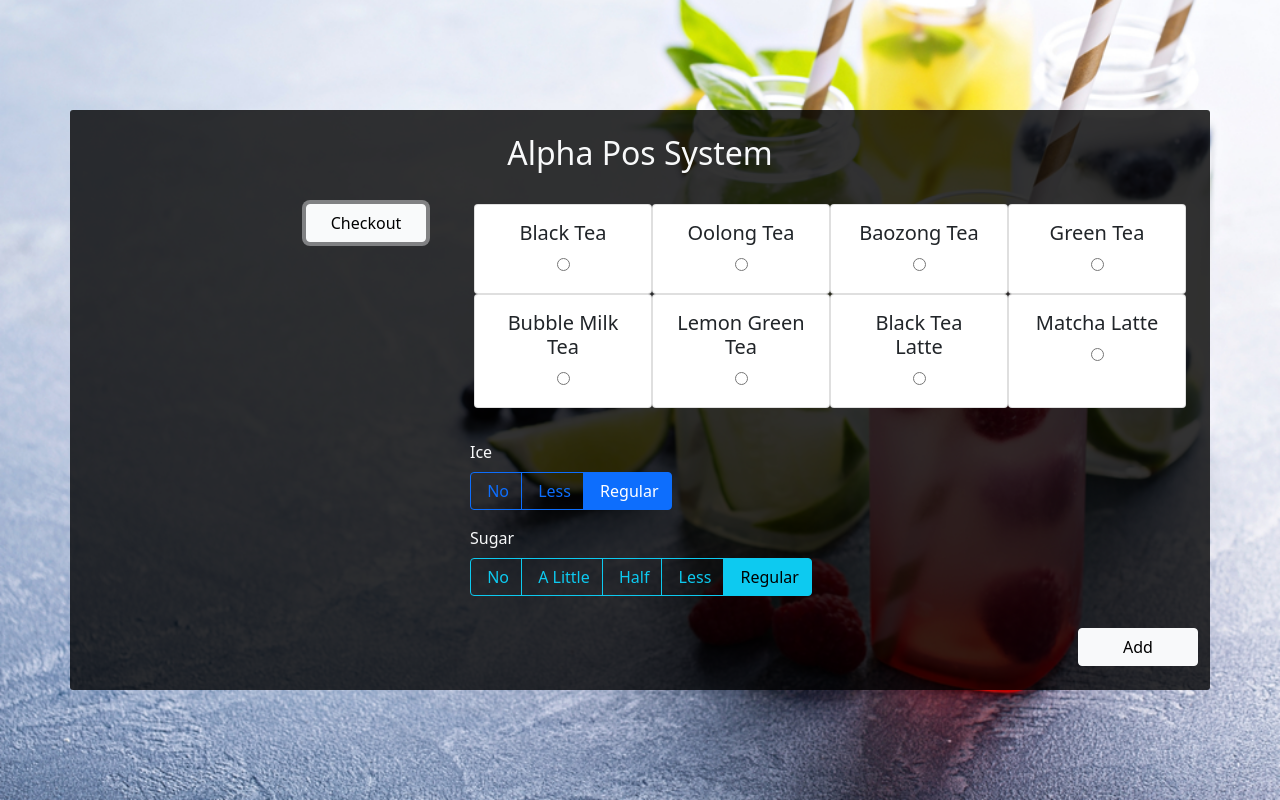
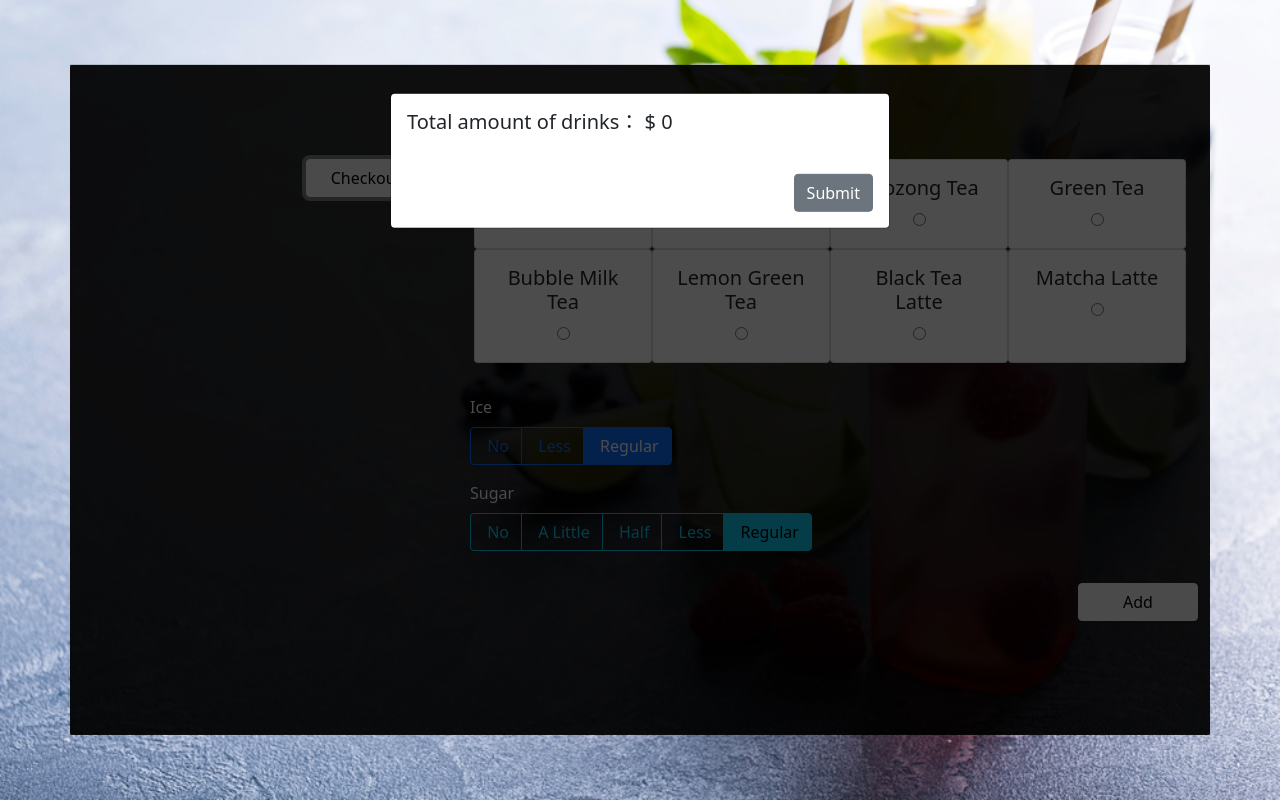
Before and after one commit to ethon92/alpha-pos-system-vue, a Vue app: page / in a window 1280 px wide. Both pictures are taken after a click on the button "Checkout". Built offline with nearby package versions, Linux system fonts and the light colour scheme.

Commit message:
add CheckoutModal and function

```diff
--- a/src/App.vue
+++ b/src/App.vue
@@ -1,8 +1,9 @@
 <script setup>
   import OrderBill from './components/OrderBill.vue';
-  import DrinkCard from './components/DrinkCard.vue'
+  import DrinkCard from './components/DrinkCard.vue';
   import VolumePills from './components/VolumePills.vue';
-  import { reactive, ref } from 'vue'
+  import CheckoutModal from './components/CheckoutModal.vue'
+  import { reactive, ref } from 'vue';
 
   const drinks = [
     {
@@ -103,15 +104,18 @@
   const selectSugar = ref('Regular Sugar')
   const selectIce = ref('Regular Ice')
   const orderBills = ref([])
-  let id = 1
+  const total = ref(0)
+  const isShowModal = ref(false)
+  const id = ref(1)
 
+  // 控制VolumePills active以及所選擇的甜度冰塊的函式
   function handleChecked(e) {
     const targetValue = e.target.value
     const classList = e.target.parentElement.classList
 
     // 當選擇的是甜度的欄位時
     if (classList.contains('btn-outline-primary')) {
-      selectSugar.value = targetValue
+      selectIce.value = targetValue
       // 處理label active的狀態
       volumeChoice[0].choice.forEach( item => {
         if (item.value === targetValue) {
@@ -122,7 +126,7 @@
       })
       // 當選擇的是冰塊的欄位時
     } else if (classList.contains('btn-outline-info')) {
-      selectIce.value = targetValue
+      selectSugar.value = targetValue
       // 處理label active的狀態
       volumeChoice[1].choice.forEach( item => {
         if (item.value === targetValue) {
@@ -134,6 +138,7 @@
     }
   }
 
+  // 選擇飲料品名的函式
   function handleDrink(e) {
     const drinkName = e.target.value
 
@@ -146,21 +151,43 @@
     })
   }
 
+  // 刪除訂單的函式
   function handleDeleteBill(e) {
     const id = Number(e.target.id)
     orderBills.value = orderBills.value.filter( bill => bill.id !== id )
   }
 
+  // 新增訂單的函式
   function addBill() {
     if (!selectDrink.value) {
       alert('Please choose at least one item.')
       return
     }
-    const drink = new Drink(id, selectDrink.value, selectSugar.value, selectIce.value, selectDrinkPrice.value)
+
+    const drink = new Drink(id.value, selectDrink.value, selectSugar.value, selectIce.value, selectDrinkPrice.value)
     orderBills.value.unshift(drink)
-    id++
+    id.value++
   }
 
+  // 送出訂單的函式
+  function clearOrderBill() {
+    orderBills.value.forEach( bill => {
+      total.value += bill.price
+    })
+
+    isShowModal.value = true
+    orderBills.value = []
+  }
+
+  // 關閉Modal的函式
+  function handleSubmitModal(e) {
+    if (e.target) {
+      isShowModal.value = false
+      total.value = 0
+    }
+  }
+
+  // 飲料品項建構式
   function Drink (id, name, sugar, ice, price) {
     this.id = id
     this.name = name
@@ -177,10 +204,18 @@
       <div class="col-md-4 p-4">
         <OrderBill :order-bills="orderBills" @pass-delete-bill="handleDeleteBill"/>
         <div class="text-end">
-          <button class="btn btn-light" style="min-width: 120px;">Checkout</button>
+          <button
+            class="btn btn-light"
+            style="min-width: 120px;"
+            data-bs-toggle="modal"
+            data-bs-target="#staticBackdrop"
+            @click="clearOrderBill"
+          >
+            Checkout
+          </button>
         </div>
       </div>
-      <div class="col-md-8">
+      <div class="col-md-8" style="height:600px;">
         <section class="menu p-4">
           <div class="row row-cols-4">
             <DrinkCard :drinks="drinks" @pass-drink="handleDrink"/>
@@ -192,11 +227,18 @@
         <section class="sugar p-2">
           <VolumePills :choice="volumeChoice[1]" @after-checked="handleChecked"/>
         </section>
-        <div class="text-end mt-4 mb-4">
+        <div class="text-end mt-4">
           <div class="btn btn-light" style="min-width:120px;" @click="addBill">Add</div>
         </div>
       </div>
     </div>
+    <Transition>
+      <CheckoutModal
+        :total="total"
+        v-if="isShowModal"
+        @pass-submit-modal="handleSubmitModal"
+      />
+    </Transition>
   </main>
 </template>
 
@@ -213,6 +255,7 @@
   .container {
     background-color: rgba(0, 0, 0, 0.8);
     border-radius: 3px;
+    position: relative;
   }
 
   .container .row {
@@ -220,7 +263,28 @@
   }
 
   .col-md-4 {
-    overflow-y: scroll;
+    overflow-y: auto;
     max-height: 580px;
   }
+
+  .col-md-4::-webkit-scrollbar {
+    width: 5px;
+    background: transparent;
+  }
+
+  .col-md-4::-webkit-scrollbar-thumb {
+    border-radius: 3px;
+    background-color: rgba(255, 255, 255, 0.1);
+  }
+
+  /* modal transition設定 */
+  .v-enter-active,
+  .v-leave-active {
+    transition: opacity 0.5s ease;
+  }
+
+  .v-enter-from,
+  .v-leave-to {
+    opacity: 0;
+  }
 </style>
--- /dev/null
+++ b/src/components/CheckoutModal.vue
@@ -0,0 +1,46 @@
+<script setup>
+  const props = defineProps({
+    total: {
+      type: Number,
+      required: true
+    }
+  })
+
+  const emits = defineEmits(['passSubmitModal'])
+
+  function submitModal(e) {
+    emits('passSubmitModal', e)
+  }
+</script>
+
+<template>
+  <div class="checkout-modal">
+    <div class="modal-dialog">
+      <div class="modal-content">
+        <h5 class="modal-body">
+          Total amount of drinks： $ <span>{{ total }}</span>
+        </h5>
+        <div class="modal-footer">
+          <button type="button" class="btn btn-secondary" @click="submitModal">Submit</button>
+        </div>
+      </div>
+    </div>
+  </div>
+</template>
+
+<style scoped>
+  .checkout-modal {
+    position: absolute;
+    top: 50%;
+    left: 50%;
+    transform: translate(-50%, -50%);
+    z-index: 999;
+    width: 100%;
+    height: 100%;
+    background-color: rgba(0, 0, 0, 0.7);
+  }
+
+  .modal-footer {
+    border-top: none;
+  }
+</style>
--- a/src/components/DrinkCard.vue
+++ b/src/components/DrinkCard.vue
@@ -6,10 +6,10 @@
     }
   })
 
-  const emit = defineEmits(['passDrink'])
+  const emits = defineEmits(['passDrink'])
 
   function selectDrink(e) {
-    emit('passDrink', e)
+    emits('passDrink', e)
   }
 </script>
 
--- a/src/components/OrderBill.vue
+++ b/src/components/OrderBill.vue
@@ -4,9 +4,10 @@
   })
 
 
-  const emit = defineEmits(['passDeleteBill'])
+  const emits = defineEmits(['passDeleteBill'])
+
   function deleteBill(e) {
-    emit('passDeleteBill', e)
+    emits('passDeleteBill', e)
   }
 
 </script>
--- a/src/components/VolumePills.vue
+++ b/src/components/VolumePills.vue
@@ -6,10 +6,10 @@
     }
   })
 
-  const emit = defineEmits(['afterChecked'])
+  const emits = defineEmits(['afterChecked'])
 
   function checkInput(e) {
-    emit('afterChecked', e)
+    emits('afterChecked', e)
   }
 </script>
 
```
